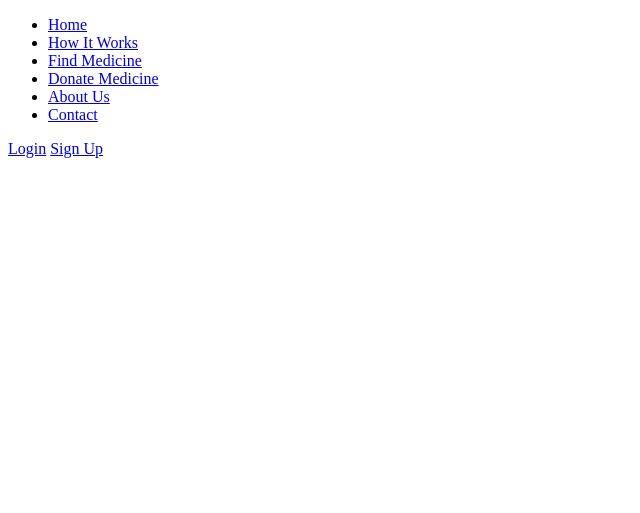
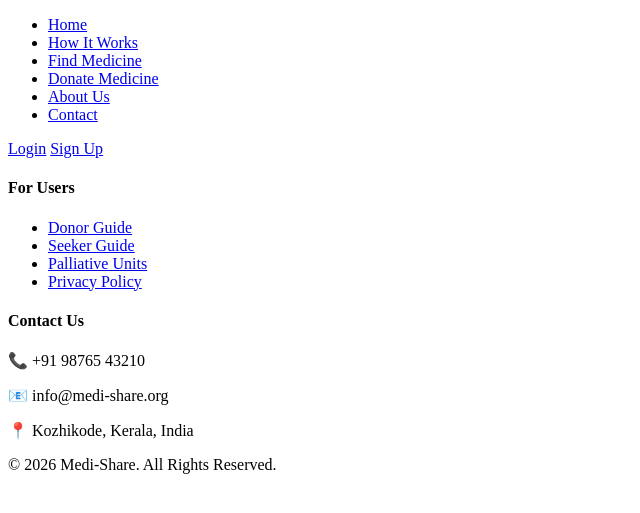
Before and after one commit to aswanth-mc/CommunityMed, a Django app: template communitymed/templates/base.html in a window 1280 px wide. Shown: the part 26-539 px from the top of the page, without its empty margins (0-640 px from the left). Run offline with Django 5.2, Linux system fonts and the light colour scheme; the template is opened without the code that fills it, so the values that code supplies are empty.

Commit message:
feat : add footer

```diff
--- a/communitymed/templates/base.html
+++ b/communitymed/templates/base.html
@@ -34,5 +34,27 @@
         {%endblock%}
     </div>
 
+    <div class="footer-links">
+                <h4>For Users</h4>
+                <ul>
+                    <li><a href="#">Donor Guide</a></li>
+                    <li><a href="#">Seeker Guide</a></li>
+                    <li><a href="#">Palliative Units</a></li>
+                    <li><a href="#">Privacy Policy</a></li>
+                </ul>
+            </div>
+
+            <div class="footer-contact">
+                <h4>Contact Us</h4>
+                <p>📞 +91 98765 43210</p>
+                <p>📧 info@medi-share.org</p>
+                <p>📍 Kozhikode, Kerala, India</p>
+            </div>
+        </div>
+        <div class="footer-bottom">
+            <p>&copy; 2026 Medi-Share. All Rights Reserved.</p>
+        </div>
+    </footer>
+
 </body>
 </html>
```
